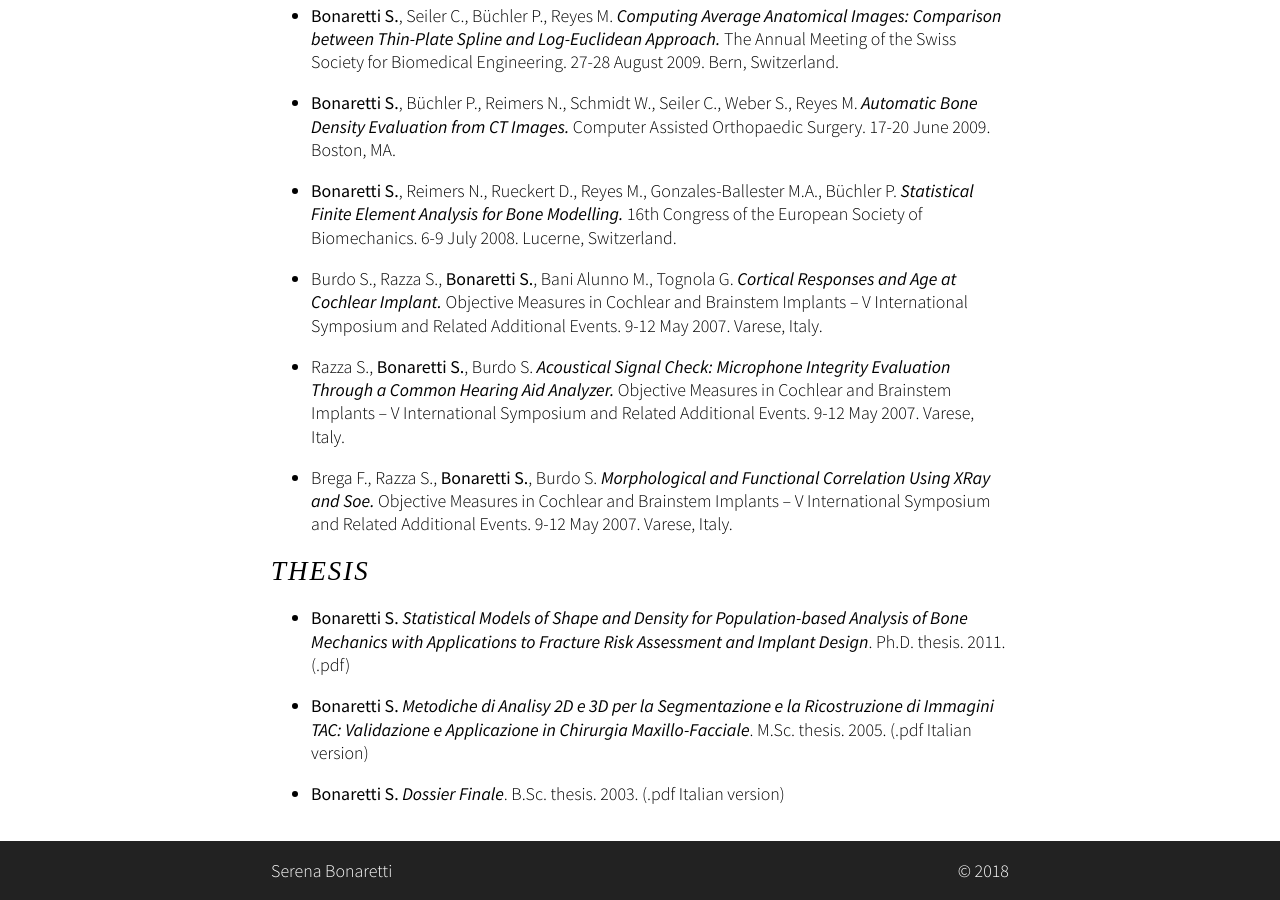
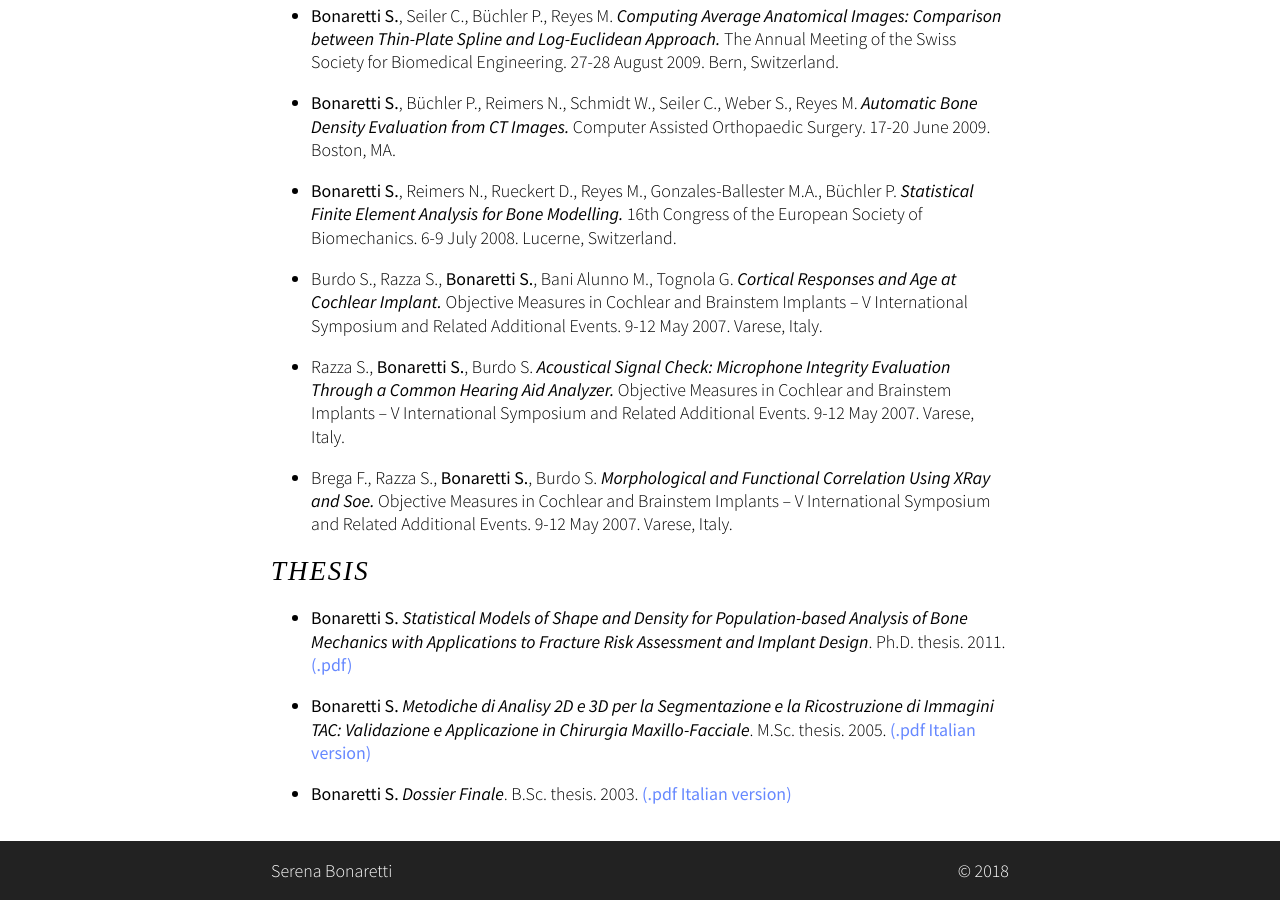
Before and after one commit to sbonaretti/sbonaretti.github.io, a Jekyll site: the page built from Publications.md, in a window 1280 px wide and 900 px high, scrolled down 3176 px. Built offline with Jekyll 4.4.1, drawn with Linux system fonts in a browser that asks for light colours; some web fonts are replaced; part of the change alters nothing that is shown.

```diff
--- a/Publications.md
+++ b/Publications.md
@@ -80,8 +80,8 @@ title: "Publications"
 
 # *Thesis*
 
-* **Bonaretti S.** **_Statistical Models of Shape and Density for Population-based Analysis of Bone Mechanics with Applications to Fracture Risk Assessment and Implant Design_**. Ph.D. thesis. 2011. (.pdf)
+* **Bonaretti S.** **_Statistical Models of Shape and Density for Population-based Analysis of Bone Mechanics with Applications to Fracture Risk Assessment and Implant Design_**. Ph.D. thesis. 2011. [(.pdf)](){:target="_blank"}
 
-* **Bonaretti S.** **_Metodiche di Analisy 2D e 3D per la Segmentazione e la Ricostruzione di Immagini TAC: Validazione e Applicazione in Chirurgia Maxillo-Facciale_**. M.Sc. thesis. 2005. (.pdf Italian version)
+* **Bonaretti S.** **_Metodiche di Analisy 2D e 3D per la Segmentazione e la Ricostruzione di Immagini TAC: Validazione e Applicazione in Chirurgia Maxillo-Facciale_**. M.Sc. thesis. 2005. [(.pdf Italian version)](){:target="_blank"}
 
-* **Bonaretti S.** **_Dossier Finale_**. B.Sc. thesis. 2003. (.pdf Italian version)
+* **Bonaretti S.** **_Dossier Finale_**. B.Sc. thesis. 2003. [(.pdf Italian version)](){:target="_blank"}
```
